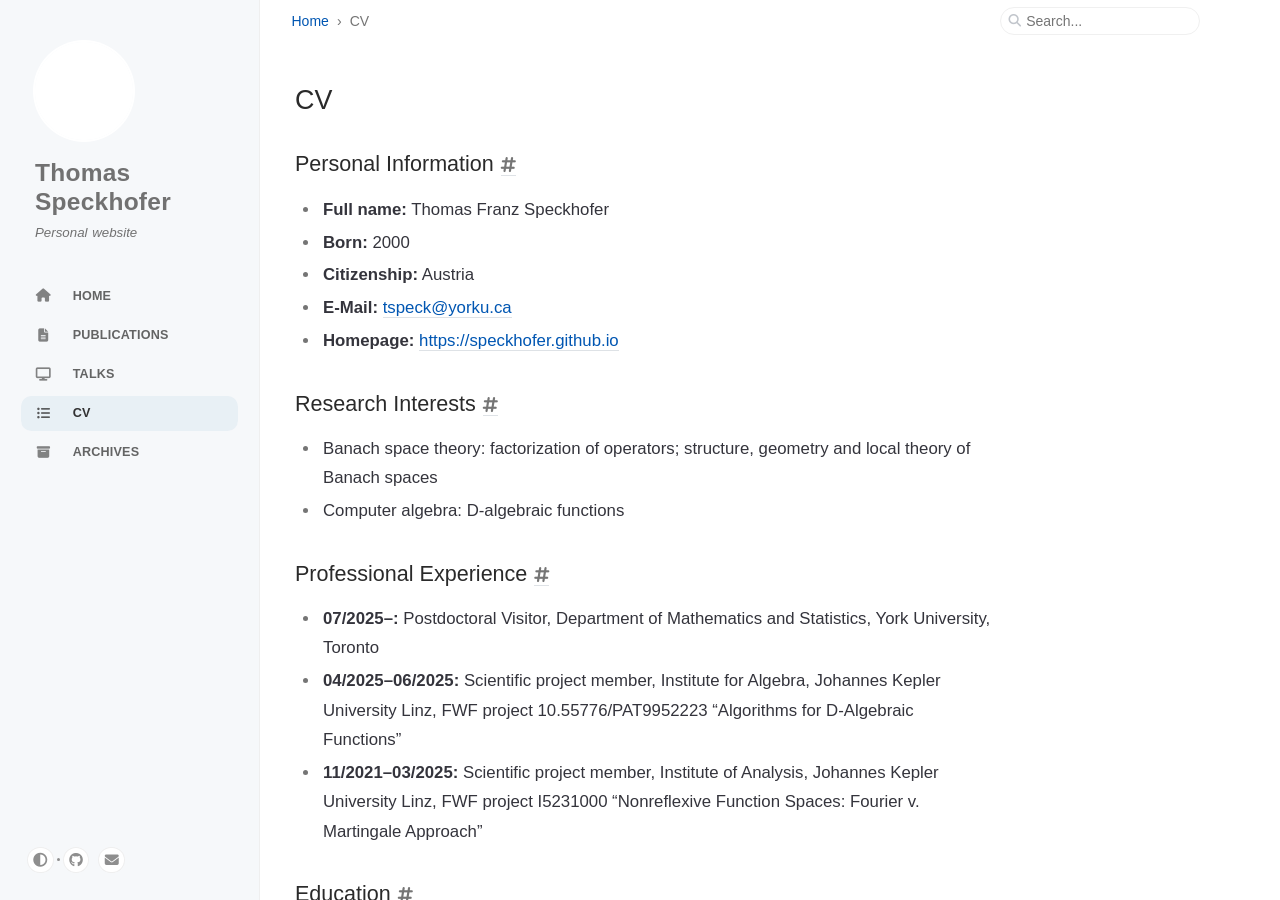
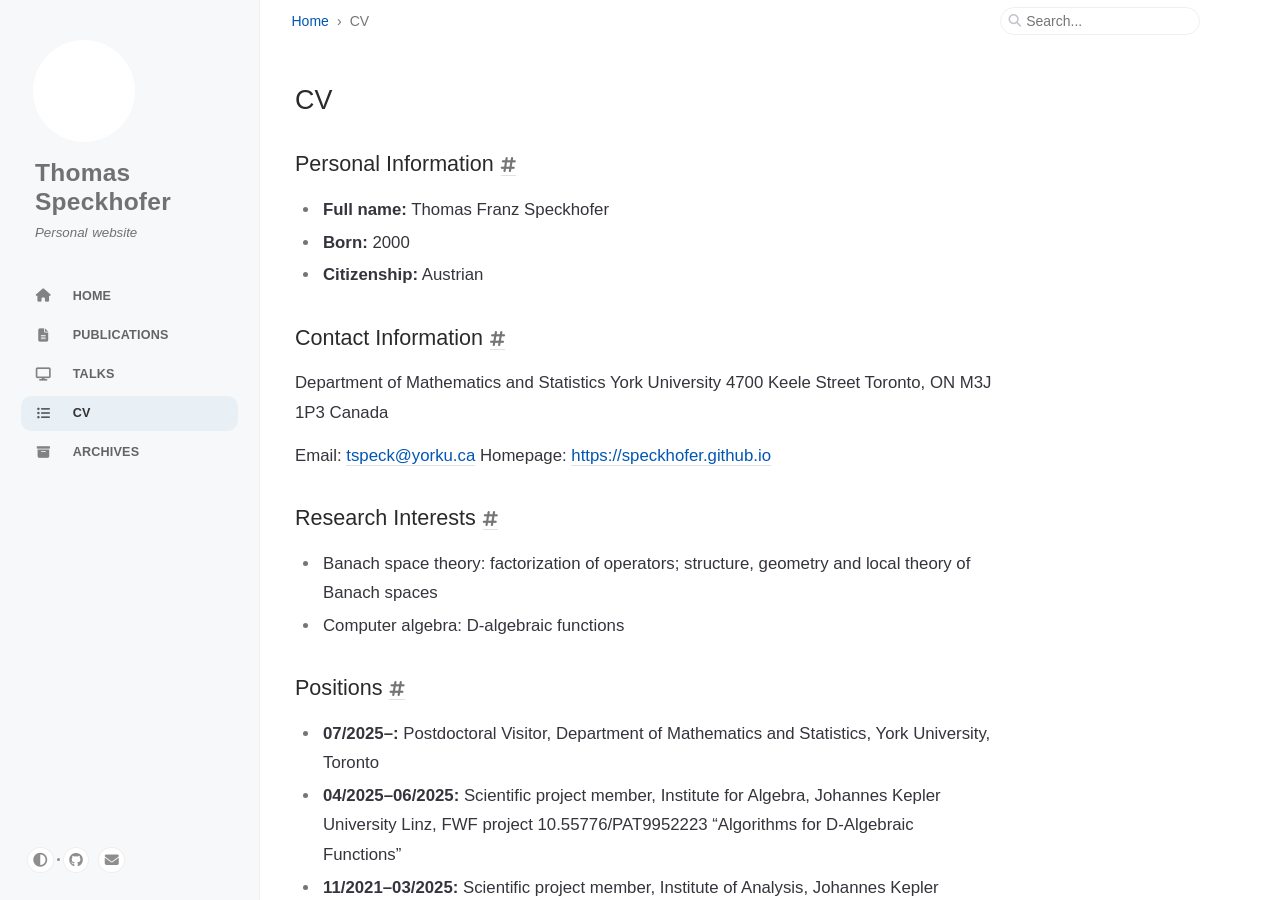
Before and after one commit to speckhofer/speckhofer.github.io, a Jekyll site: the page built from _tabs/cv.md, in a window 1280 px wide and 900 px high. Built offline with Jekyll 4.4.1, drawn with Linux system fonts in a browser that asks for light colours; cached includes are drawn as plain includes.

Commit message:
Update cv.md

```diff
--- a/_tabs/cv.md
+++ b/_tabs/cv.md
@@ -4,20 +4,30 @@ order: 3
 title: CV
 ---
 
+
 ## Personal Information
 
 - **Full name:** Thomas Franz Speckhofer
 - **Born:** 2000
-- **Citizenship:** Austria
-- **E-Mail:** [tspeck@yorku.ca](mailto:tspeck@yorku.ca)
-- **Homepage:** [https://speckhofer.github.io](https://speckhofer.github.io)
+- **Citizenship:** Austrian
+
+## Contact Information
+
+Department of Mathematics and Statistics
+York University
+4700 Keele Street
+Toronto, ON M3J 1P3
+Canada
+
+Email: [tspeck@yorku.ca](mailto:tspeck@yorku.ca)
+Homepage: [https://speckhofer.github.io](https://speckhofer.github.io)
 
 ## Research Interests
 
 - Banach space theory: factorization of operators; structure, geometry and local theory of Banach spaces
 - Computer algebra: D-algebraic functions
 
-## Professional Experience
+## Positions
 
 - **07/2025--:** Postdoctoral Visitor, Department of Mathematics and Statistics, York University, Toronto
 - **04/2025--06/2025:** Scientific project member, Institute for Algebra, Johannes Kepler University Linz, FWF project 10.55776/PAT9952223 "Algorithms for D-Algebraic Functions"
```
